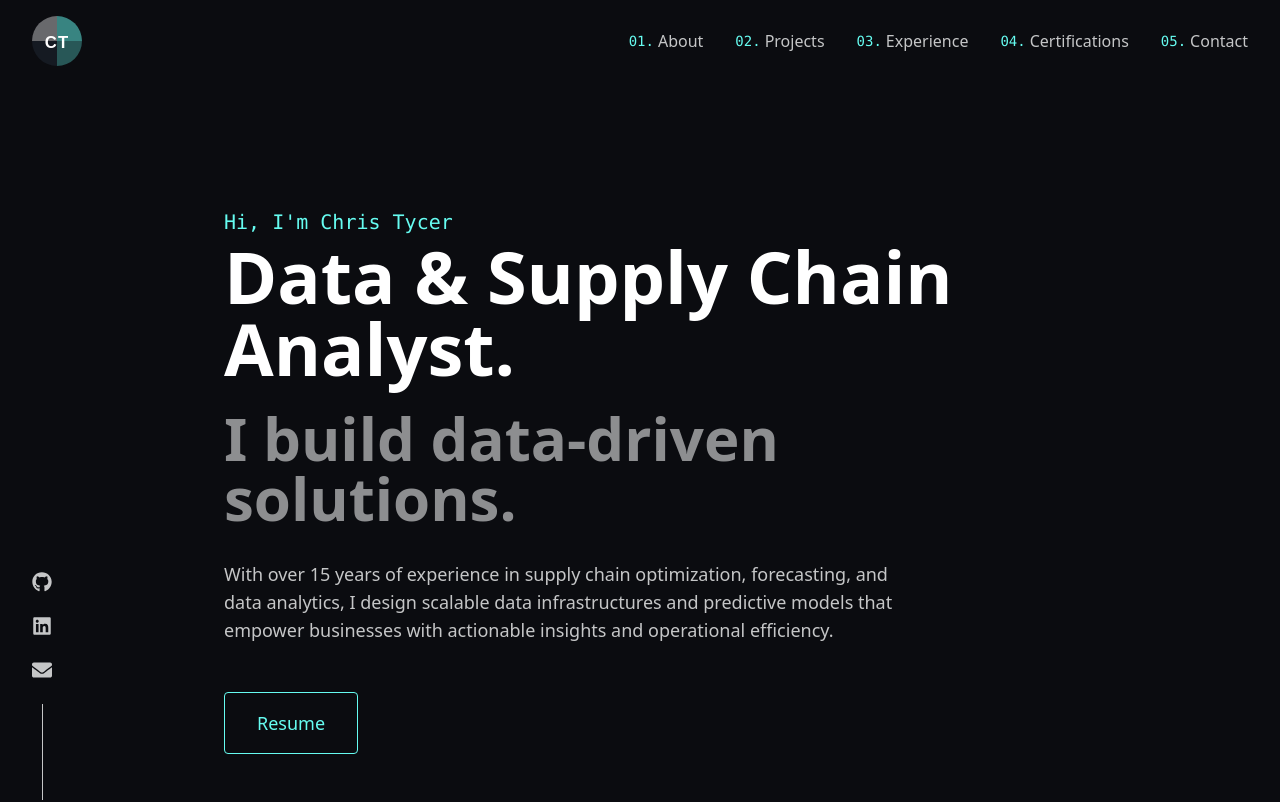
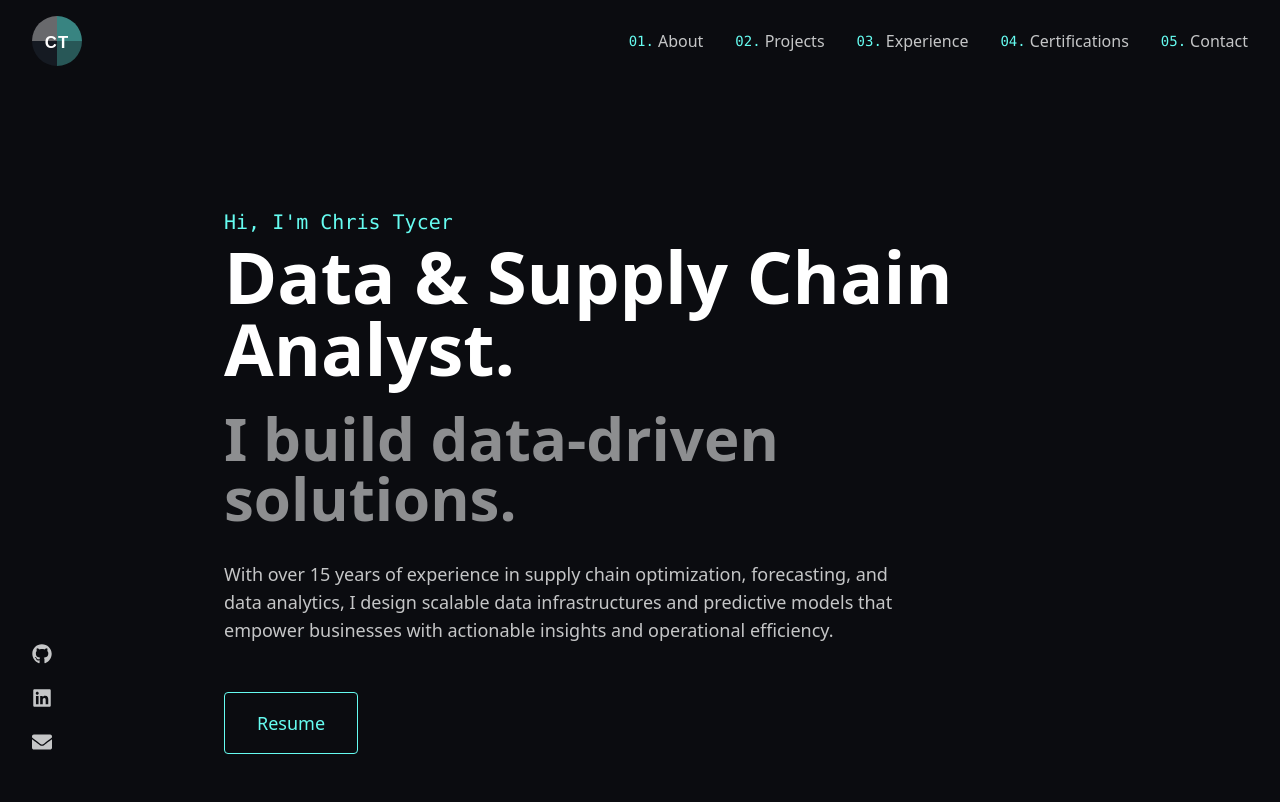
Before and after one commit to tycerch/portfolio, a Next.js app: page / in a window 1280 px wide. Shown: the top 802 px of the page. Built offline with nearby package versions, Linux system fonts and the light colour scheme.

Commit message:
fix: adjust position of SocialLinks component and remove unnecessary divider

```diff
--- a/app/components/SocialLinks.tsx
+++ b/app/components/SocialLinks.tsx
@@ -14,7 +14,7 @@ export default function SocialLinks() {
   ];
 
   return (
-    <aside className="hidden md:flex flex-col items-center fixed bottom-0 left-8 z-50">
+    <aside className="hidden md:flex flex-col items-center fixed bottom-12 left-8 z-50">
       <div className="flex flex-col gap-6">
         {links.map((link, i) => (
           <a
@@ -28,7 +28,6 @@ export default function SocialLinks() {
           </a>
         ))}
       </div>
-      <div className="w-px h-24 bg-foreground mt-6"></div>
     </aside>
   );
 }
```
